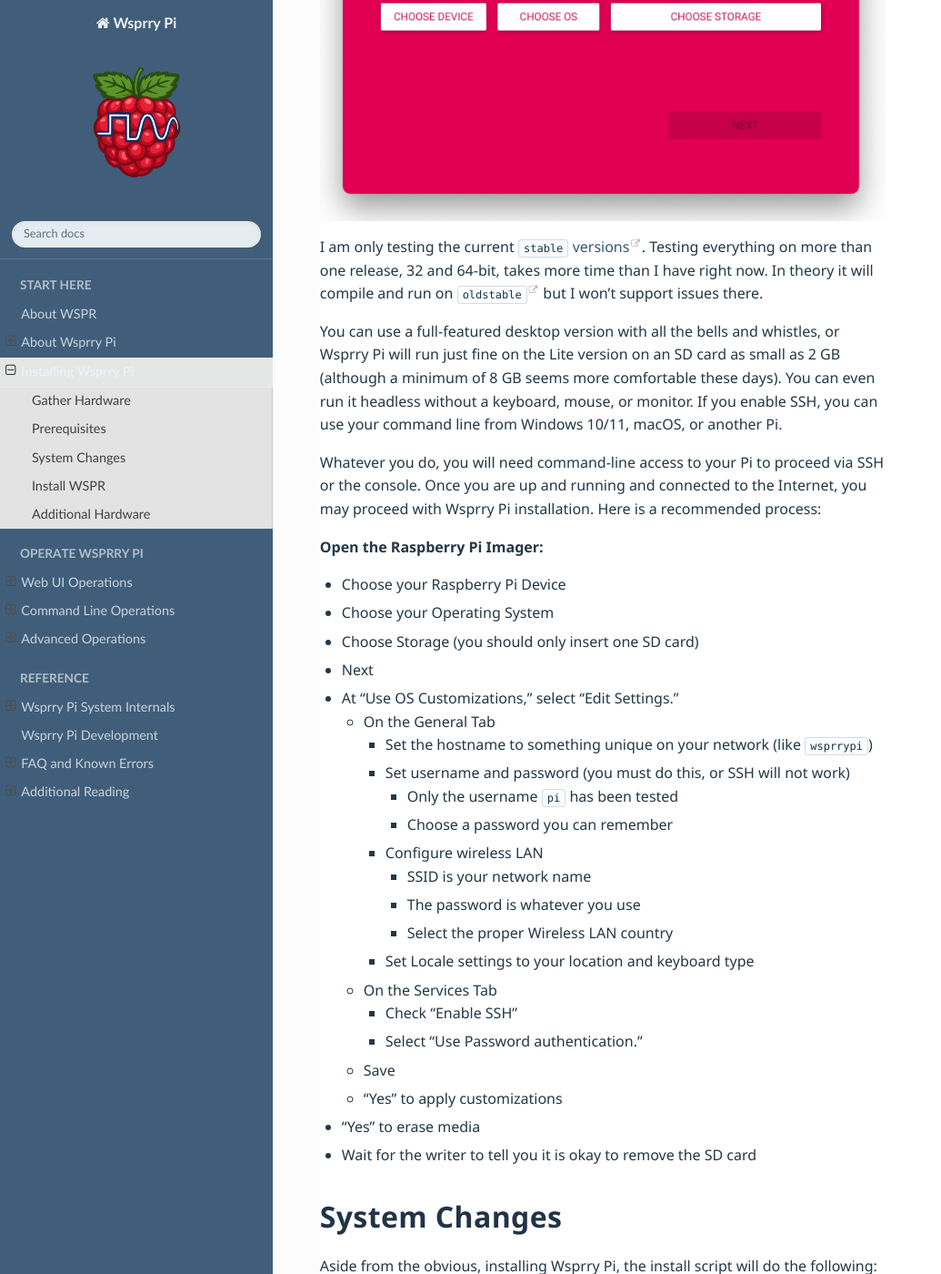
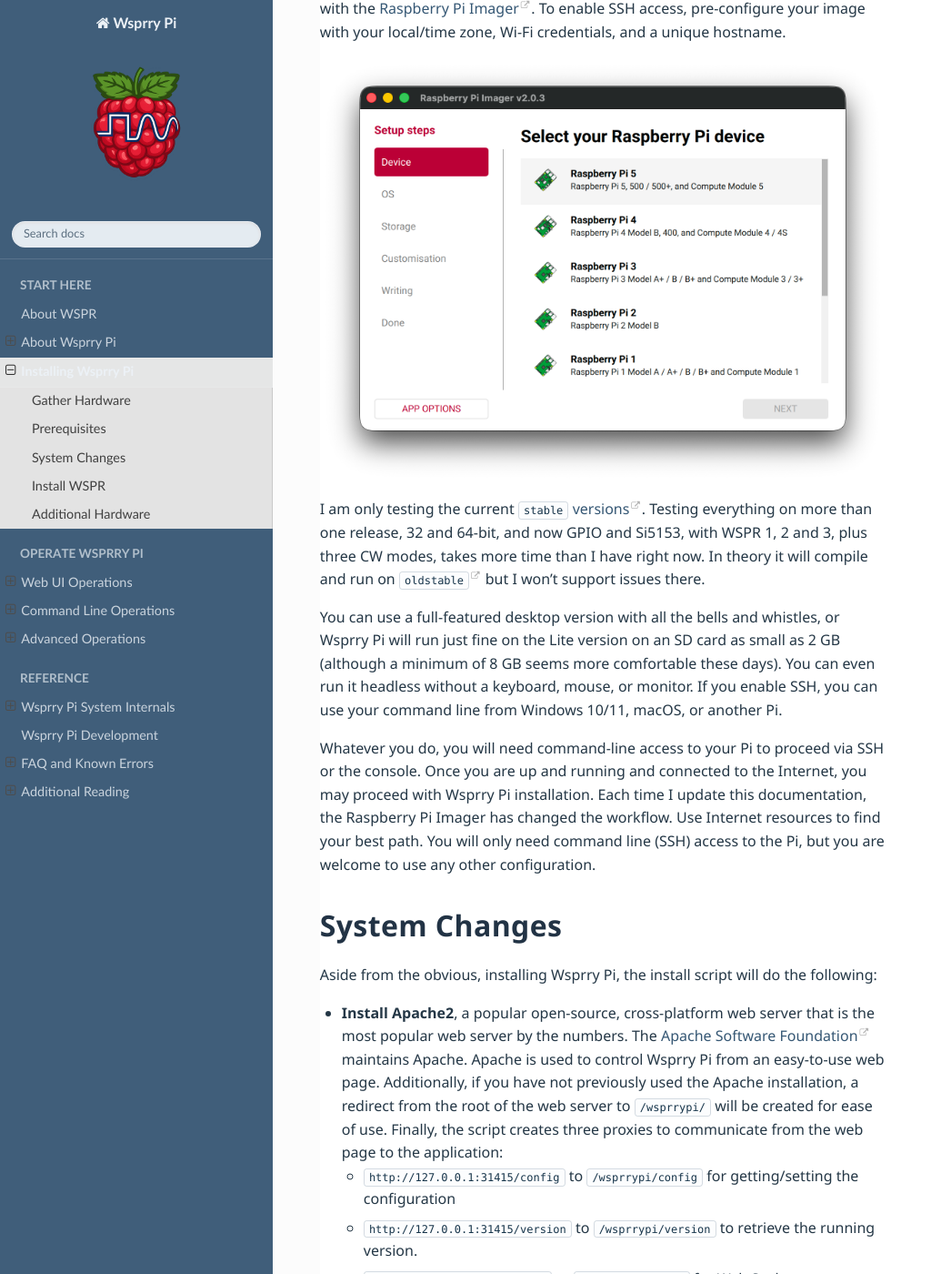
Before and after one commit to WsprryPi/Wsprry_Pi_Docs, a Sphinx documentation site: the page built from docs/Install/index.md, in a window 1280 px wide and 1400 px high, scrolled down 1052 px. Shown: the whole window at 91% size, without its empty margins (0-1035 px from the left). Built offline with Sphinx 7.4.7 and the Read the Docs theme 3.1.0, drawn with Linux system fonts in a browser that asks for light colours; some of the changed text lies outside the part shown.

Commit message:
Pages updated through Installation

```diff
--- a/docs/Install/index.md
+++ b/docs/Install/index.md
@@ -1,4 +1,3 @@
-<!-- Grammar and spelling checked -->
 # Installing Wsprry Pi
 
 ## Gather Hardware
@@ -9,44 +8,24 @@
 - An SD card for the OS image
 - A power supply for the Pi.  Pay attention to potentially noisy power supplies here.  You will benefit from a well-regulated supply with sufficient ripple suppression.  You may see supply ripple as mixing products centered around the transmit carrier, typically at 120Hz (60Hz mains frequency) and 100Hz (50Hz mains frequency).
 
-**NOTE: The Raspberry Pi 5 is not supported.**
+If you are using a Raspberry Pi 5 or variants, you will additionally need the Si5351 Clock Generator.  While I have provided a KiCad design for a Pi HAT with a purpose-built circuit surrounding the Si5351, you also may use one of the common breakout boards:
+
+- [Adafruit Si5351 Clock Generator Breakout](https://learn.adafruit.com/adafruit-si5351-clock-generator-breakout/overview) - This will work for frequencies up to 6m; the 25MHz TCXO is not well suited for 2m.
+- [QRP Labs Si5351A Synthesizer](https://www.qrp-labs.com/synth.html) - This breakout kit comes with a 27MHz TCXO, capable of transmissions through 2m.
+
+The Si5351 is controlled through the Pi's [I2C bus](https://pinout.xyz/pinout/i2c), requiring a connection to GPIO2 and GPIO3 for this communication.
 
 ## Prerequisites
 
 This section may be the most challenging part of the whole installation.  *You must have a working Raspberry Pi with Internet access.* It can be hard-wired or on Wi-Fi.  There is no better place to learn how to set up your new Pi than from the people who make it themselves.  [Go here](https://www.raspberrypi.com/documentation/computers/getting-started.html), and learn how to install the operating system with the [Raspberry Pi Imager](https://www.raspberrypi.com/software/).  To enable SSH access, pre-configure your image with your local/time zone, Wi-Fi credentials, and a unique hostname.
 
-![Raspberry Pi Imager](rpi_imager.png)
+![Raspberry Pi Imager](Raspberry_Pi_Imager.png)
 
-I am only testing the current [`stable` versions](https://www.debian.org/releases/stable/).  Testing everything on more than one release, 32 and 64-bit, takes more time than I have right now.  In theory it will compile and run on [`oldstable`](https://www.debian.org/releases/oldstable/) but I won't support issues there.
+I am only testing the current [`stable` versions](https://www.debian.org/releases/stable/).  Testing everything on more than one release, 32 and 64-bit, and now GPIO and Si5153, with WSPR 1, 2 and 3, plus three CW modes, takes more time than I have right now.  In theory it will compile and run on [`oldstable`](https://www.debian.org/releases/oldstable/) but I won't support issues there.
 
 You can use a full-featured desktop version with all the bells and whistles, or Wsprry Pi will run just fine on the Lite version on an SD card as small as 2 GB (although a minimum of 8 GB seems more comfortable these days).  You can even run it headless without a keyboard, mouse, or monitor.  If you enable SSH, you can use your command line from Windows 10/11, macOS, or another Pi.
 
-Whatever you do, you will need command-line access to your Pi to proceed via SSH or the console.  Once you are up and running and connected to the Internet, you may proceed with Wsprry Pi installation.  Here is a recommended process:
-
-**Open the Raspberry Pi Imager:**
-
-* Choose your Raspberry Pi Device
-* Choose your Operating System
-* Choose Storage (you should only insert one SD card)
-* Next
-* At "Use OS Customizations," select "Edit Settings."
-  * On the General Tab
-    * Set the hostname to something unique on your network (like `wsprrypi`)
-    * Set username and password (you must do this, or SSH will not work)
-      * Only the username `pi` has been tested
-      * Choose a password you can remember
-    * Configure wireless LAN
-      * SSID is your network name
-      * The password is whatever you use
-      * Select the proper Wireless LAN country
-    * Set Locale settings to your location and keyboard type
-  * On the Services Tab
-    * Check "Enable SSH"
-    * Select "Use Password authentication."
-  * Save
-  * "Yes" to apply customizations
-* "Yes" to erase media
-* Wait for the writer to tell you it is okay to remove the SD card
+Whatever you do, you will need command-line access to your Pi to proceed via SSH or the console.  Once you are up and running and connected to the Internet, you may proceed with Wsprry Pi installation.  Each time I update this documentation, the Raspberry Pi Imager has changed the workflow.  Use Internet resources to find your best path.  You will only need command line (SSH) access to the Pi, but you are welcome to use any other configuration.
 
 ## System Changes
 
@@ -181,6 +160,6 @@
 
 ## Additional Hardware
 
-While the TAPR Hat is optional, an antenna is not.  Choosing an antenna is beyond the scope of this documentation; however, you can use a simple random wire connected to the GPIO4 pin (GPCLK0), which is labeled `7` on the header.
+While the TAPR Hat is optional, an antenna is not.  Choosing an antenna is beyond the scope of this documentation; however, you can use a simple random wire connected to the [GPIO4 pin (GPCLK0)](https://pinout.xyz/pinout/pin7_gpio4/), which is labeled `7` on the header.
 
-![Raspberry Pi Pinout](pinout.png)
+As explained above, if you are using a Pi 5, you will not use the GPIO4 connection and instead leverage the Si5351.
```
Also changed, not shown: other parts of docs/Install/index.md (+2 -2 lines), TODO.md (added, +97 -0 lines), docs/About_WSPR/index.md (+5 -1 lines), docs/About_Wsprry_Pi/index.md (+10 -5 lines), docs/Web_UI_Operations/index.md (+0 -1 lines), docs/index.md (+10 -3 lines), docs/Install/Raspberry_Pi_Imager.png (added), docs/Install/pinout.png (deleted).
